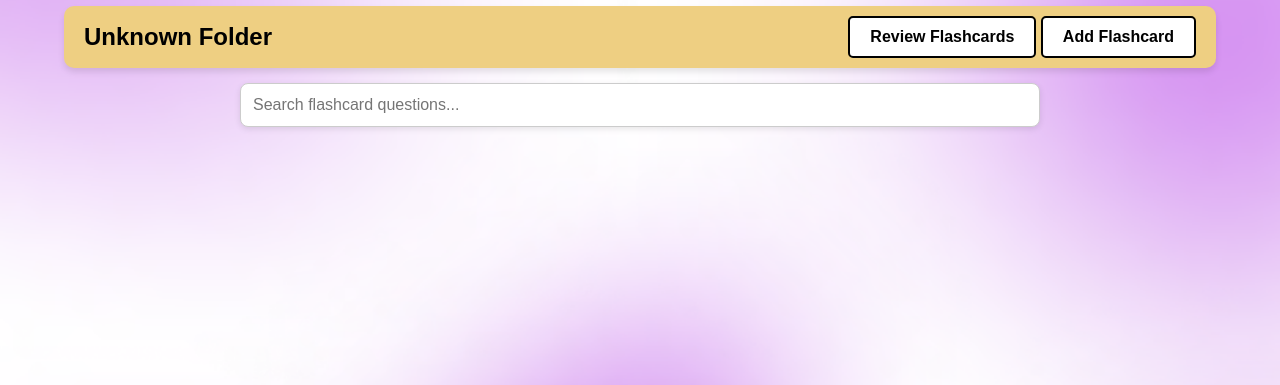
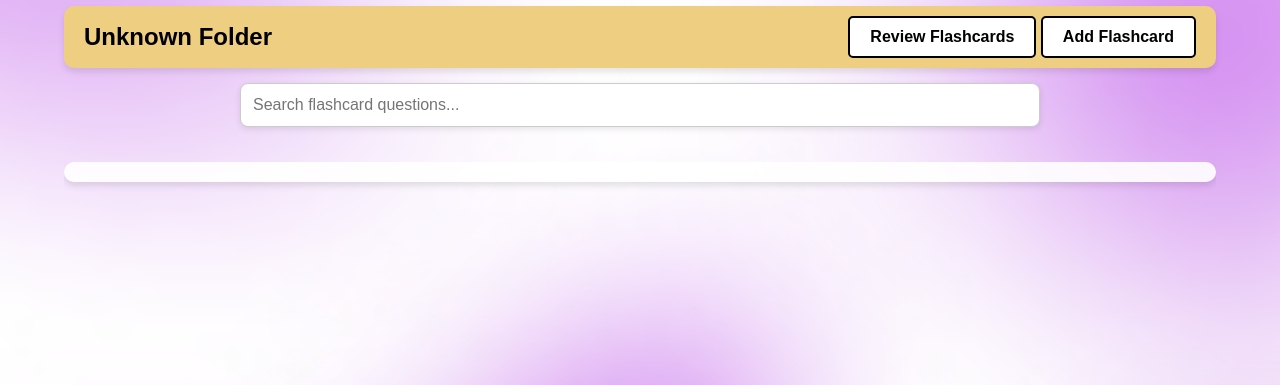
Before and after one commit to jennarms/IskoCards, a PHP site: page /pages/flashcards.php in a window 1280 px wide. Shown: the part 64-449 px from the top of the page. Run offline with PHP 8.4, Linux system fonts and the light colour scheme; the visitor is signed in with stand-in values (Sample User, id 1); data that the repository does not hold is empty.

Commit message:
fixed container padding

```diff
--- a/css/flashcardpage.css
+++ b/css/flashcardpage.css
@@ -103,6 +103,8 @@ header .header-actions img.profile-pic.active {
 .flashcard-container {
     display: flex;
     flex-wrap: wrap;
+    padding: 10px;
+    padding-left: 35px;
     gap: 15px;
     background-color: rgba(255, 255, 255, 0.9);
     border-radius: 10px;
```
